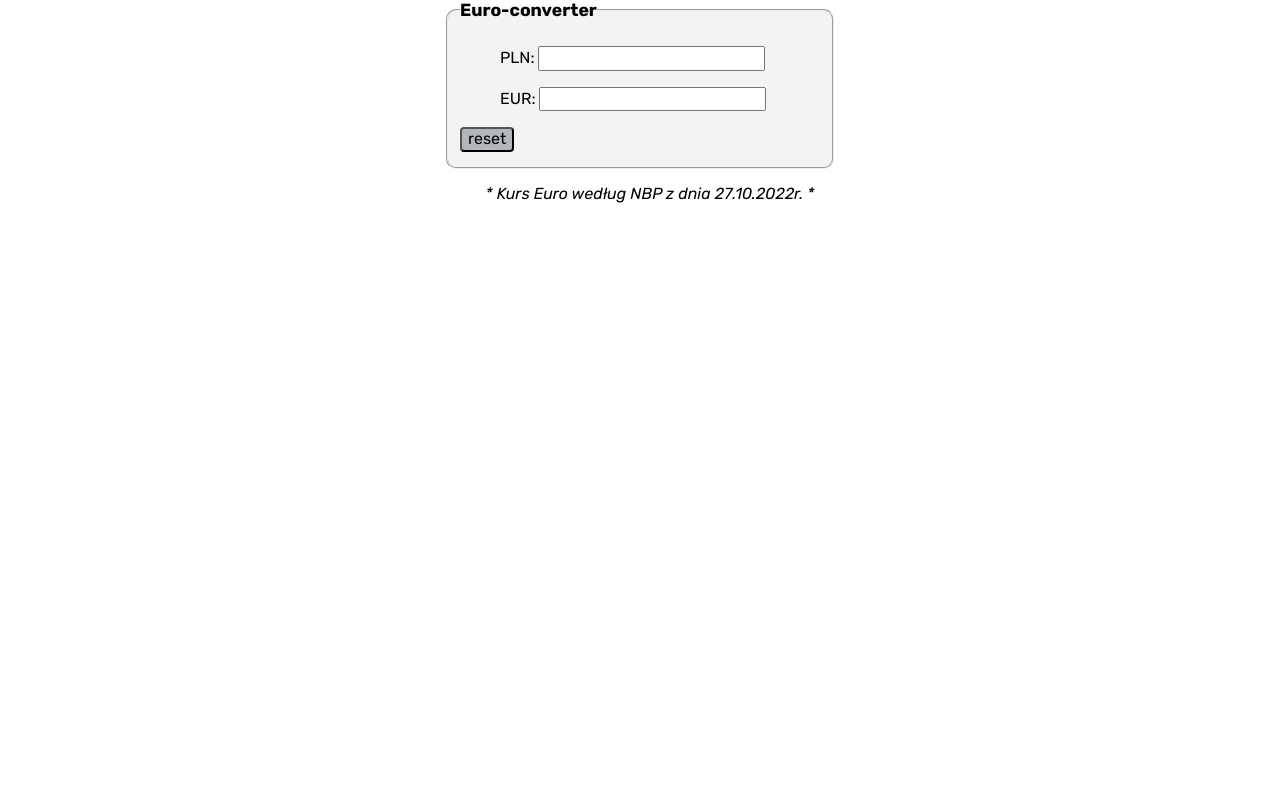
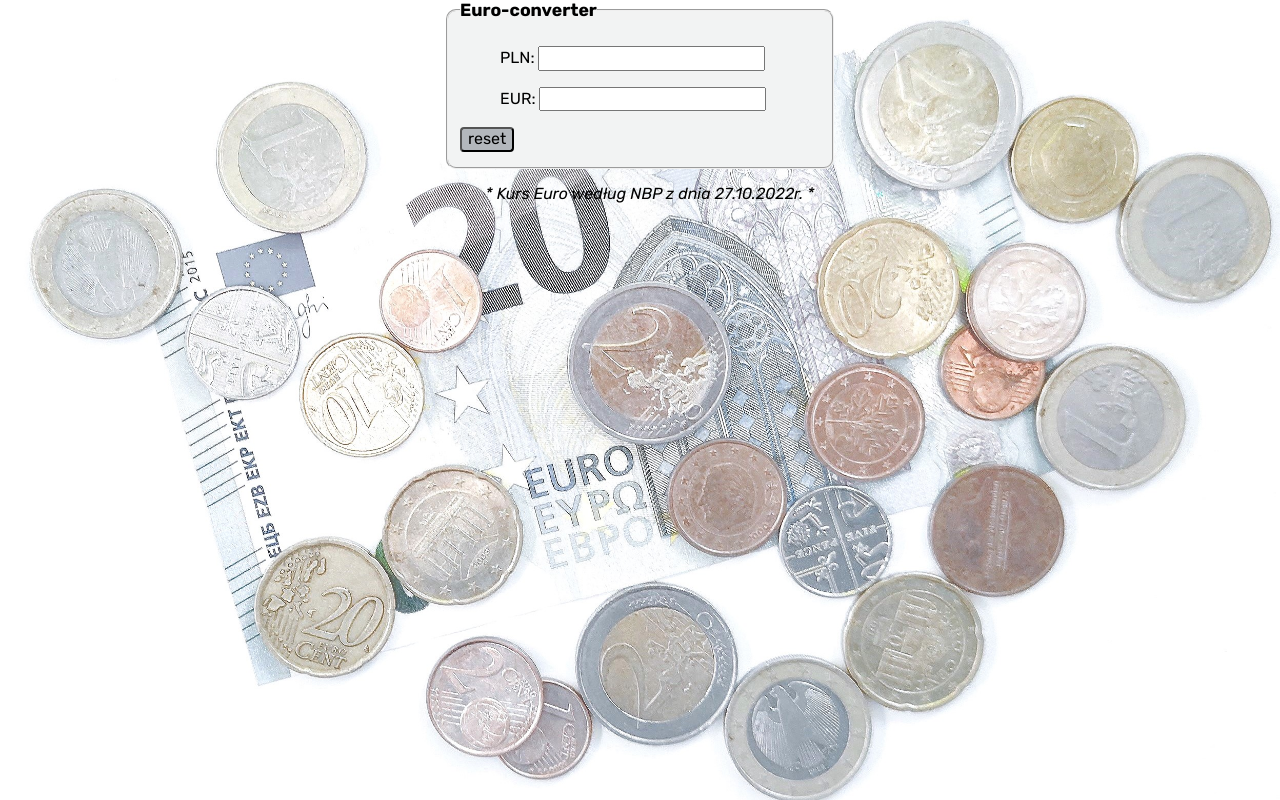
Before and after one commit to majagawlikowska/Euro_converter, a plain HTML site: page euro_converter.html in a window 1280 px wide. Drawn offline with nearby package versions, Linux system fonts and the light colour scheme.

Commit message:
background added

```diff
--- a/css/background.css
+++ b/css/background.css
@@ -0,0 +1,4 @@
+.background__picture {
+    background-image: url(../images/backg.4.jpg);
+background-size: cover;
+}
--- a/euro_converter.html
+++ b/euro_converter.html
@@ -1,5 +1,5 @@
 <!DOCTYPE html>
-<html lang="pl">
+<html lang="pl" class="background__picture">
 
 <head>
     <meta charset="UTF-8">
@@ -9,6 +9,7 @@
     <script src="https://cdn.jsdelivr.net/npm/flatpickr"></script>
     <script defer src="js/form.js"></script>
     <link href="css/form.css" rel="stylesheet">
+    <link href="css/background.css" rel="stylesheet">
     <link rel="icon" href="images/logo.png">
     <link rel="stylesheet" href="https://cdnjs.cloudflare.com/ajax/libs/normalize/8.0.1/normalize.min.css"
         integrity="sha512-NhSC1YmyruXifcj/KFRWoC561YpHpc5Jtzgvbuzx5VozKpWvQ+4nXhPdFgmx8xqexRcpAglTj9sIBWINXa8x5w=="
```
Also changed, not shown: images/backg.4.jpg (added).
